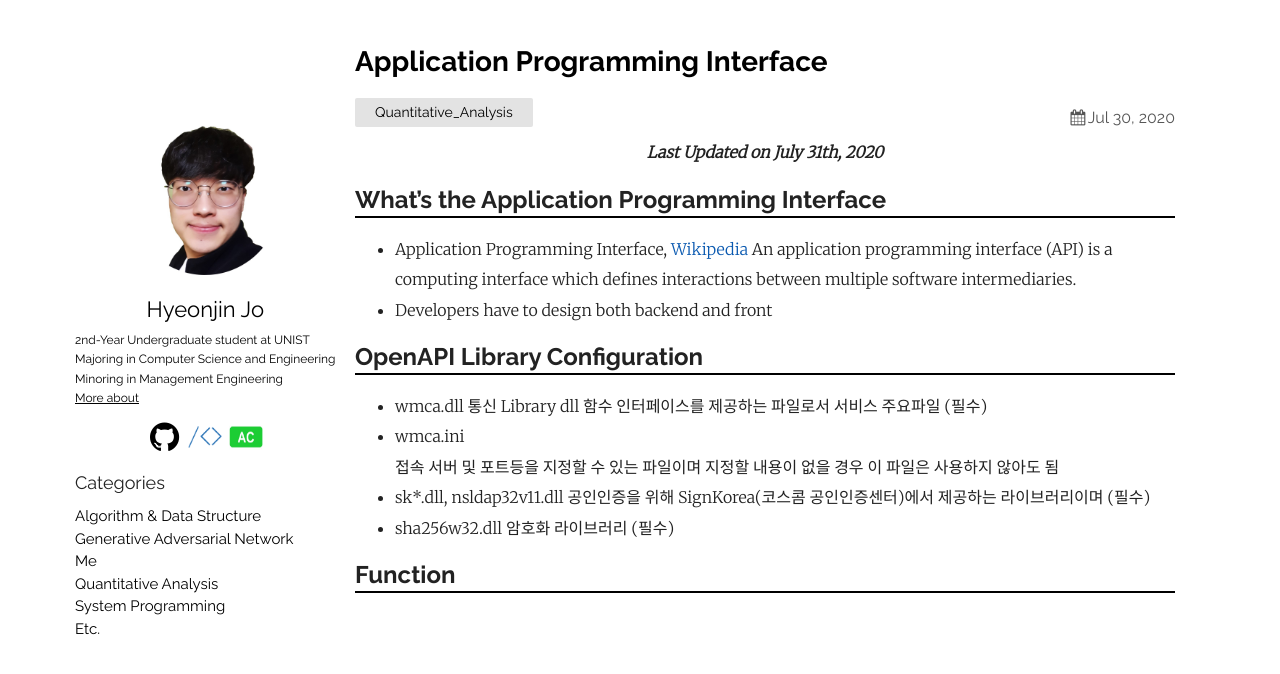
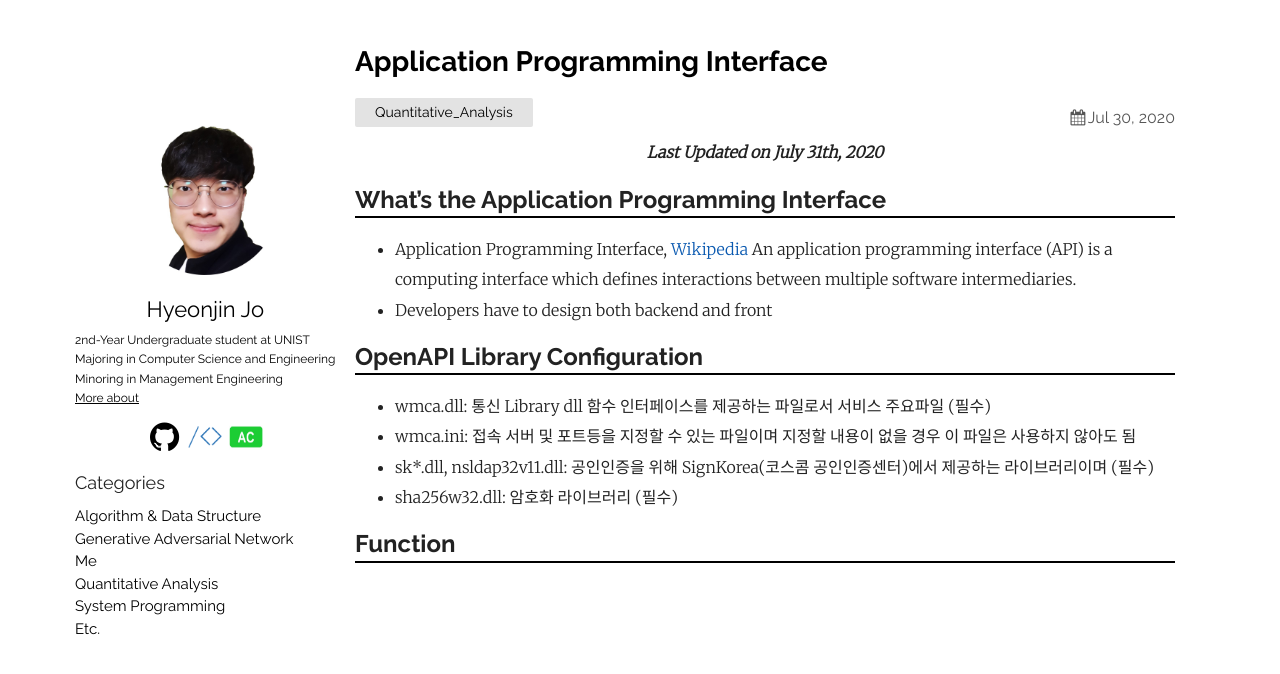
Before and after one commit to thinkin9/thinkin9.github.io, a Jekyll site: the page built from _posts/2020-07-31-Application-Programming-Interface.markdown, in a window 1280 px wide. Shown: the top 674 px of the page. Built offline with Jekyll 4.4.1, drawn with Linux system fonts in a browser that asks for light colours.

Commit message:
20200806

```diff
--- a/_posts/2020-07-07-TODO.markdown
+++ b/_posts/2020-07-07-TODO.markdown
@@ -11,6 +11,7 @@ categories: Me
 <hr style="height: 2px; border:none; margin-top: -1em; margin-bottom:0.5em; padding: 0; background:black">
 
 - ~~Prepare TOEIC to apply Katusa (Obligatory Military service)~~ <span style="float: right"> *~July 26, 2020* </span>
+LC/RC/My Score/MAX Score: 455/470/925/990
 - Prepare Push-up to apply Auxiliary police (Obligatory Military service) <span style="float: right"> *~August 17, 2020* </span>
 - System Programming with Introduction to Computer Systems of Carnegie Mellon University <span style="float: right"> *~August 30, 2020* </span>   ([Lecture Slides](http://www.cs.cmu.edu/afs/cs/academic/class/15213-s20/www/schedule.html), [Assigment](http://www.cs.cmu.edu/afs/cs/academic/class/15213-s20/www/schedule.html), and [Videos](https://scs.hosted.panopto.com/Panopto/Pages/Sessions/List.aspx#folderID=%22b96d90ae-9871-4fae-91e2-b1627b43e25e%22&maxResults=250&sortColumn=1&sortAscending=true))
     - [~~LAB0_Cprogramminglab~~](https://thinkin9.github.io/system_programming/2020/07/08/CS_15_213_LAB0.html)
--- a/_posts/2020-07-31-Application-Programming-Interface.markdown
+++ b/_posts/2020-07-31-Application-Programming-Interface.markdown
@@ -17,13 +17,10 @@ An application programming interface (API) is a computing interface which define
 ## OpenAPI Library Configuration
 <hr style="height: 2px; border:none; margin-top: -1em; margin-bottom:0.5em; padding: 0; background:black">
 
-* wmca.dll
-   통신 Library dll 함수 인터페이스를 제공하는 파일로서 서비스 주요파일 (필수)
-* wmca.ini
-    접속 서버 및 포트등을 지정할 수 있는 파일이며 지정할 내용이 없을 경우 이 파일은 사용하지 않아도 됨
-* sk*.dll, nsldap32v11.dll
-    공인인증을 위해 SignKorea(코스콤 공인인증센터)에서 제공하는 라이브러리이며 (필수)
-* sha256w32.dll	암호화 라이브러리 (필수)
+* wmca.dll: 통신 Library dll 함수 인터페이스를 제공하는 파일로서 서비스 주요파일 (필수)
+* wmca.ini: 접속 서버 및 포트등을 지정할 수 있는 파일이며 지정할 내용이 없을 경우 이 파일은 사용하지 않아도 됨
+* sk*.dll, nsldap32v11.dll: 공인인증을 위해 SignKorea(코스콤 공인인증센터)에서 제공하는 라이브러리이며 (필수)
+* sha256w32.dll: 암호화 라이브러리 (필수)
 
 ## Function
 <hr style="height: 2px; border:none; margin-top: -1em; margin-bottom:0.5em; padding: 0; background:black">
```
Also changed, not shown: _posts/2020-07-24-Starting-out-with-Quantitative-Analysis.markdown (+0 -9 lines).
